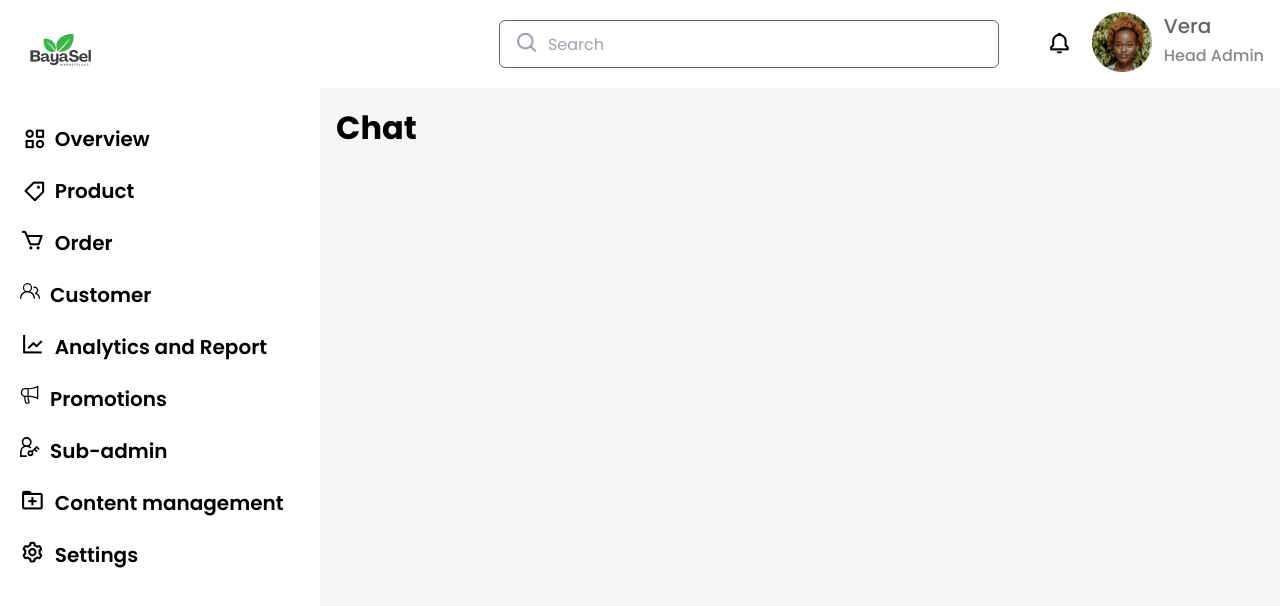
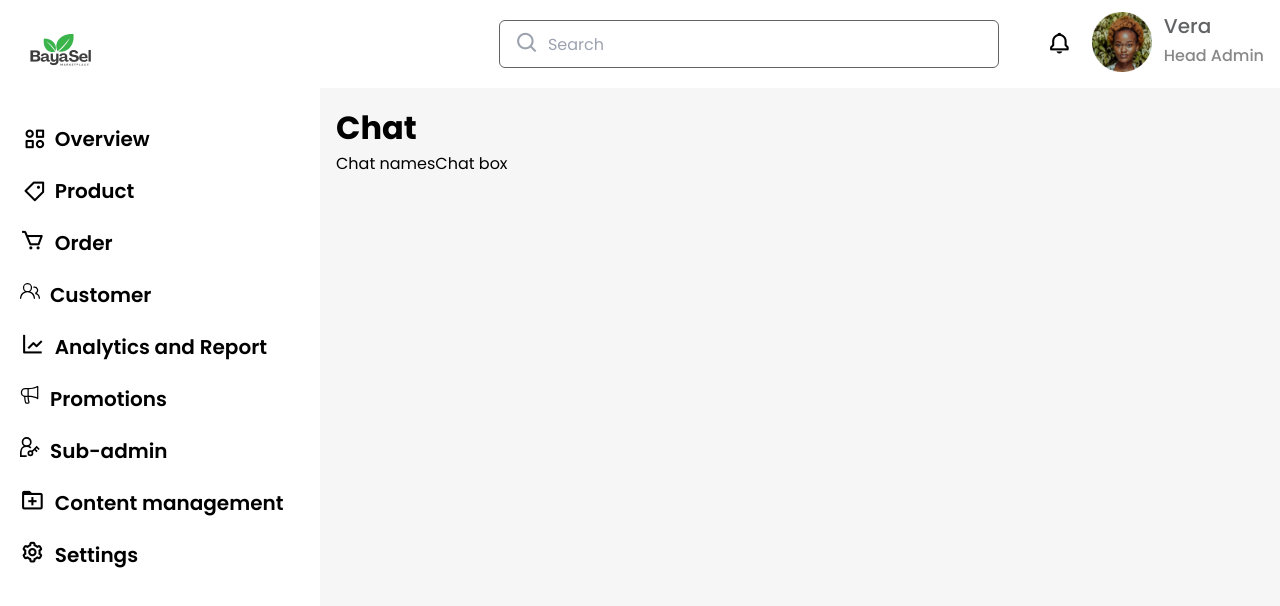
Before and after one commit to BayaSel/Bayasel-Admin, a React (Vite) app: page /chat in a window 1280 px wide. Shown: the top 606 px of the page. Built offline with nearby package versions, Linux system fonts and the light colour scheme.

Commit message:
feat-setup chat page structure

```diff
--- a/src/pages/Chat.jsx
+++ b/src/pages/Chat.jsx
@@ -3,12 +3,12 @@ export default function Chat() {
   return (
     <div>
         <h1>Chat</h1>
-        <div>
+        <div className="flex">
             <section>
-
+                Chat names
             </section>
             <section>
-
+                Chat box
             </section>
         </div>
     </div>
```
